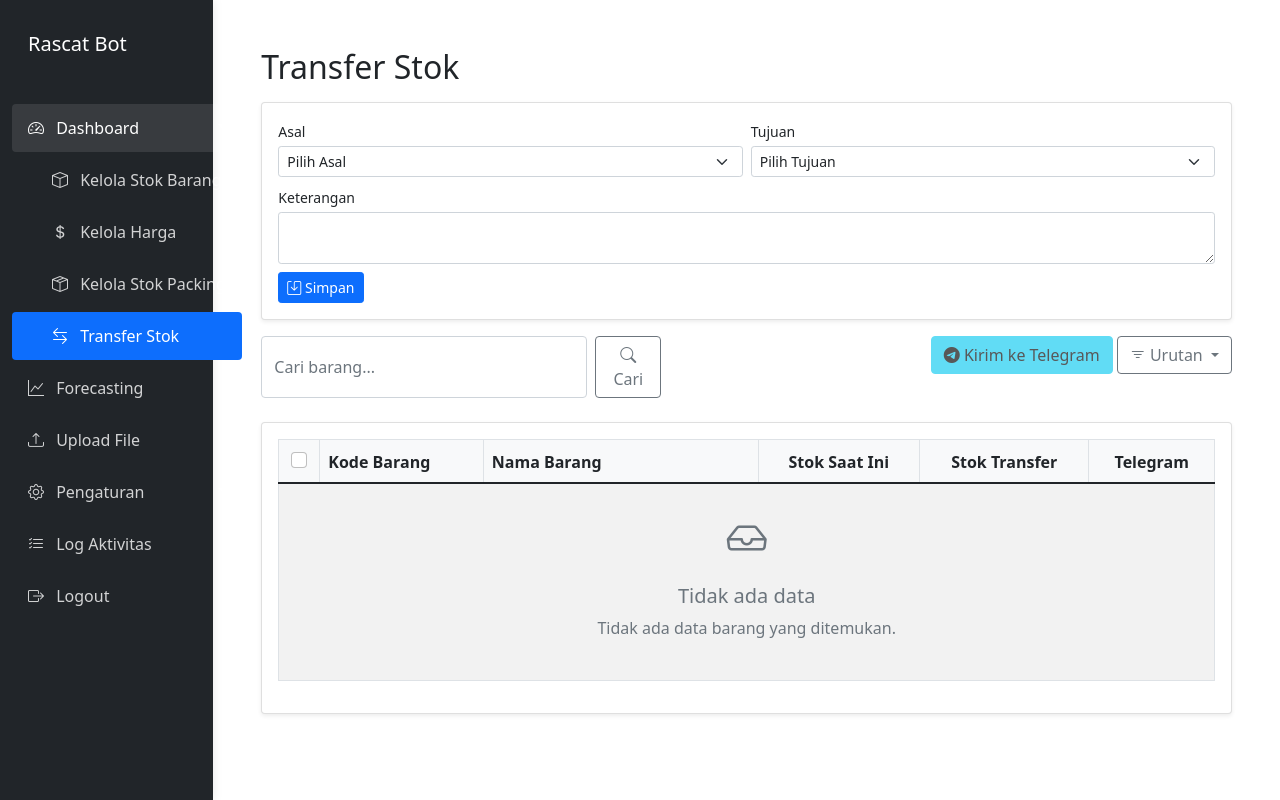
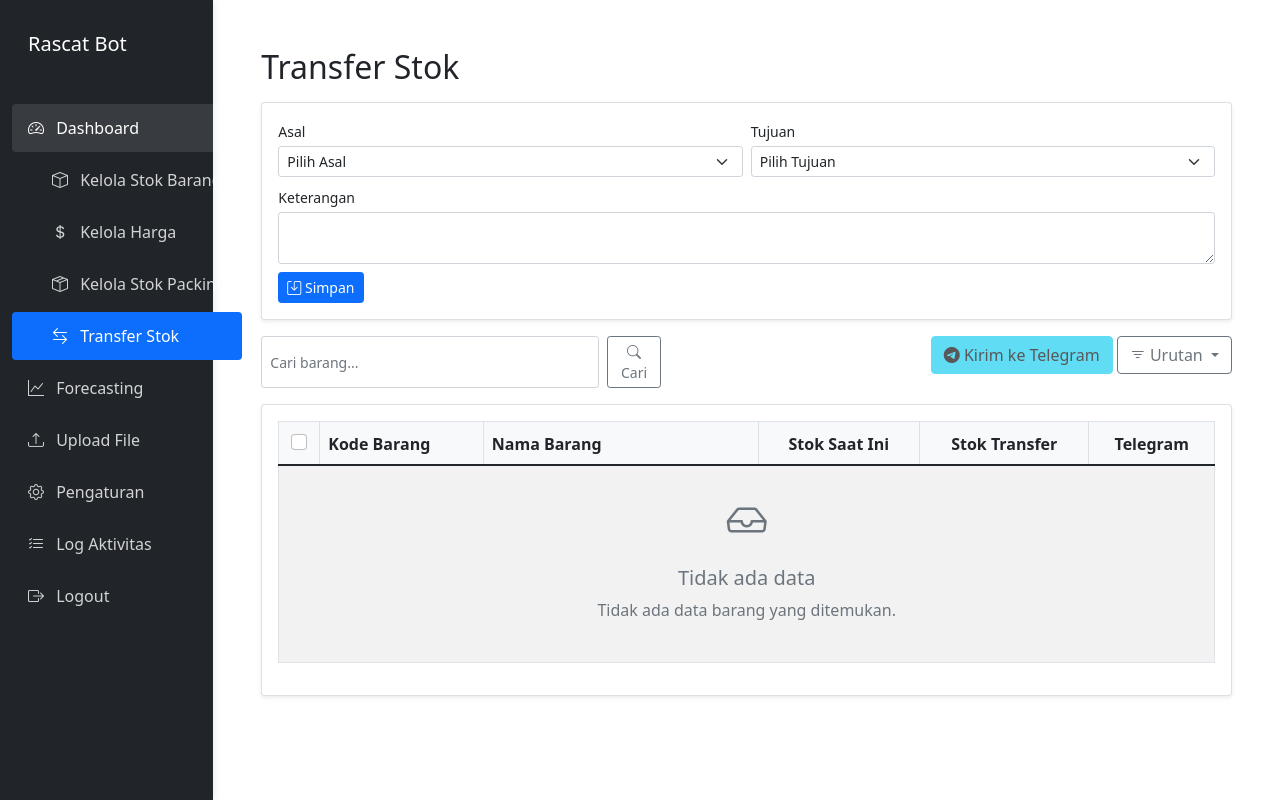
Before and after one commit to Revenage97/rascatv2, a Django app: page /transfer-stok/ in a window 1280 px wide. Run offline with Django 5.2, Linux system fonts and the light colour scheme; the visitor is signed in with stand-in values (Sample User, id 1); data that the repository does not hold is empty; some libraries are stand-ins or nearby versions.

Commit message:
Reduce search row height in Kelola Stok Barang and Transfer Stok pages

```diff
--- a/templates/inventory/transfer_stok.html
+++ b/templates/inventory/transfer_stok.html
@@ -48,13 +48,13 @@
         </div>
     </div>
 
-    <div class="row mb-4">
+    <div class="row mb-3">
         <div class="col-md-6">
             <form method="get" class="d-flex">
                 <div class="d-flex" style="max-width: 400px; width: 100%;">
-                    <input type="text" name="query" class="form-control me-2" placeholder="Cari barang..." value="{{ query }}">
-                    <button type="submit" class="btn btn-outline-secondary">
-                        <i class="bi bi-search"></i> Cari
+                    <input type="text" name="query" class="form-control form-control-sm me-2 py-1" placeholder="Cari barang..." value="{{ query }}" style="height: auto; font-size: 0.875rem;">
+                    <button type="submit" class="btn btn-sm btn-outline-secondary py-1 px-2" style="font-size: 0.875rem;">
+                        <i class="bi bi-search" style="font-size: 0.875rem;"></i> Cari
                     </button>
                 </div>
             </form>
```
Also changed, not shown: templates/inventory/kelola_stok_barang.html (+4 -4 lines).
